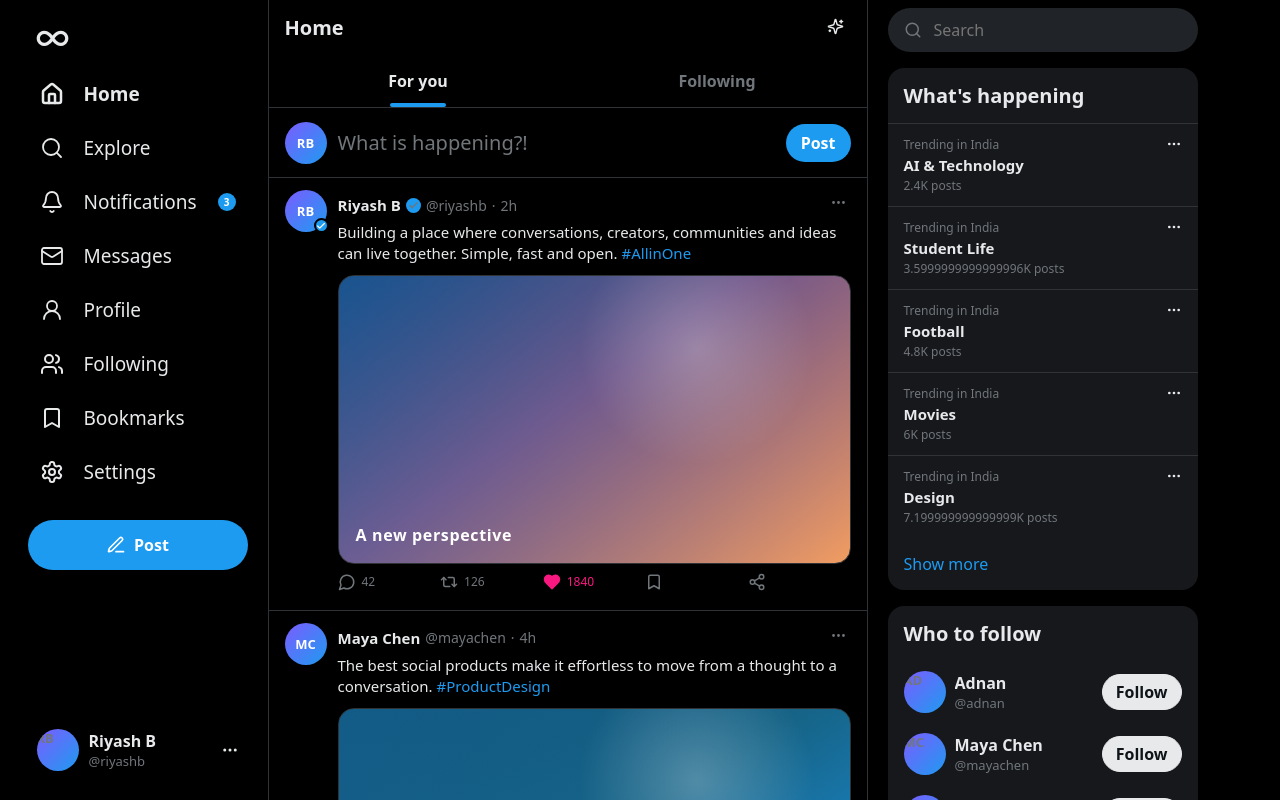
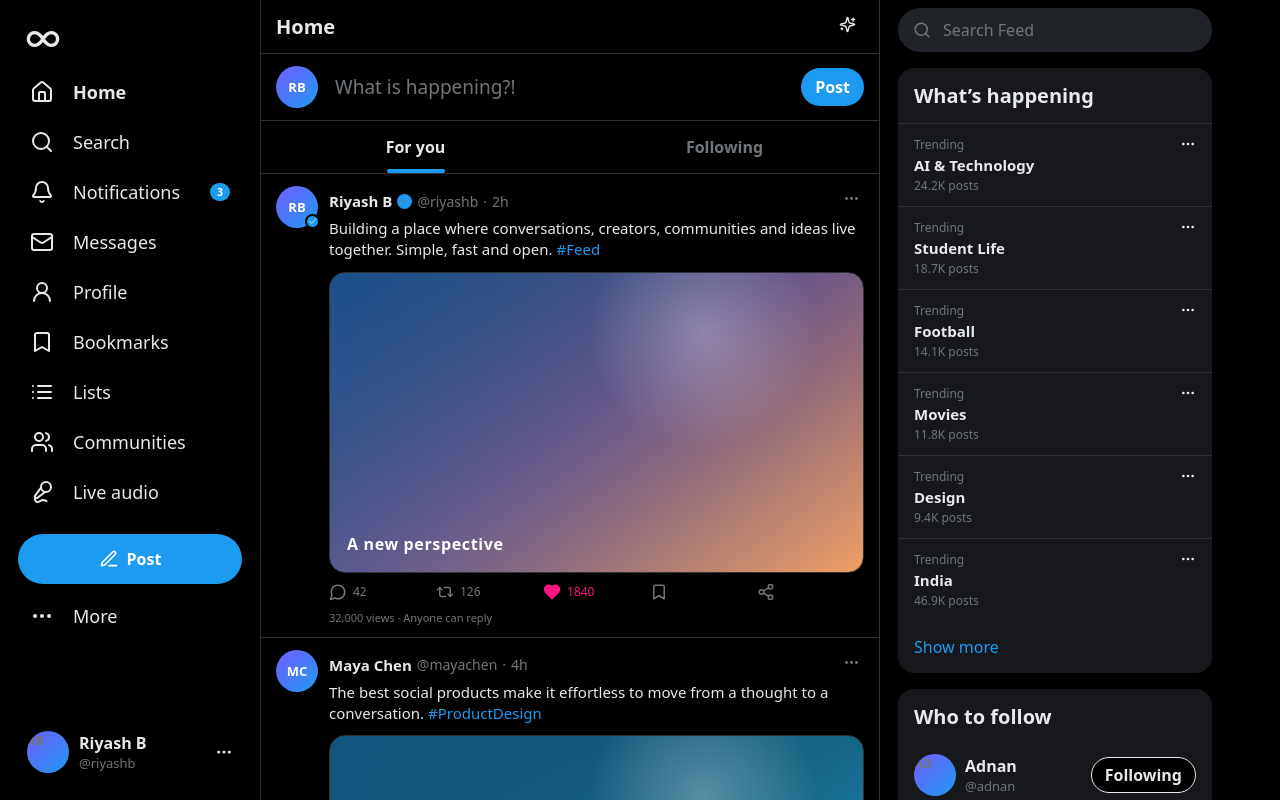
Before and after one commit to MohammedRiyashB/feed, a React (Vite) app: page / in a window 1280 px wide. Shown: the top 800 px of the page. Built offline with nearby package versions, Linux system fonts and the light colour scheme.

Commit message:
Switch app shell to full Feed implementation

```diff
--- a/src/main.tsx
+++ b/src/main.tsx
@@ -1,10 +1,10 @@
 import { StrictMode } from "react";
 import { createRoot } from "react-dom/client";
-import App from "./App";
-import "./styles.css";
+import FeedApp from "./FeedApp";
+import "./feed.css";
 
 createRoot(document.getElementById("root")!).render(
   <StrictMode>
-    <App />
+    <FeedApp />
   </StrictMode>,
 );
```
